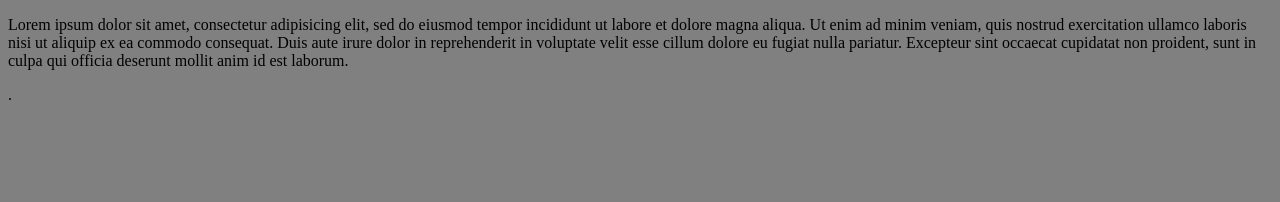
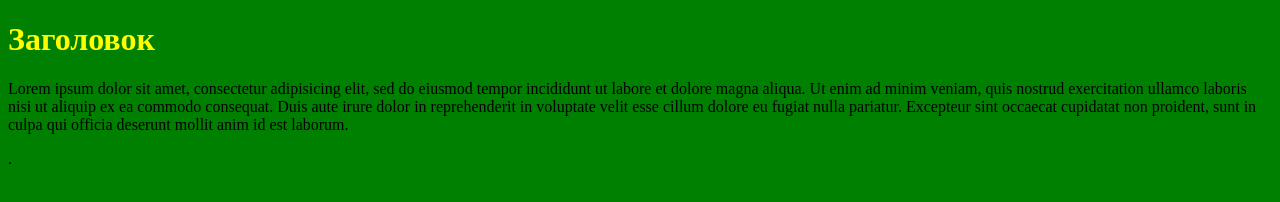
Before and after one commit to JanBorn/test-site, a plain HTML site: page index.html in a window 1280 px wide. Drawn offline with Linux system fonts and the light colour scheme.

Commit message:
Зеленый фон, желтый заголовок

```diff
--- a/css/style.css
+++ b/css/style.css
@@ -1,3 +1,7 @@
 body{
-    background: gray;
+    background: green;
 }
+
+h1{
+    color: yellow;
+}
--- a/index.html
+++ b/index.html
@@ -6,6 +6,7 @@
     <link rel="stylesheet" type="text/css" href="css/style.css">
 </head>
 <body>
+    <h1>Заголовок</h1>
     <p>Lorem ipsum dolor sit amet, consectetur adipisicing elit, sed do eiusmod
     tempor incididunt ut labore et dolore magna aliqua. Ut enim ad minim veniam,
     quis nostrud exercitation ullamco laboris nisi ut aliquip ex ea commodo
```
